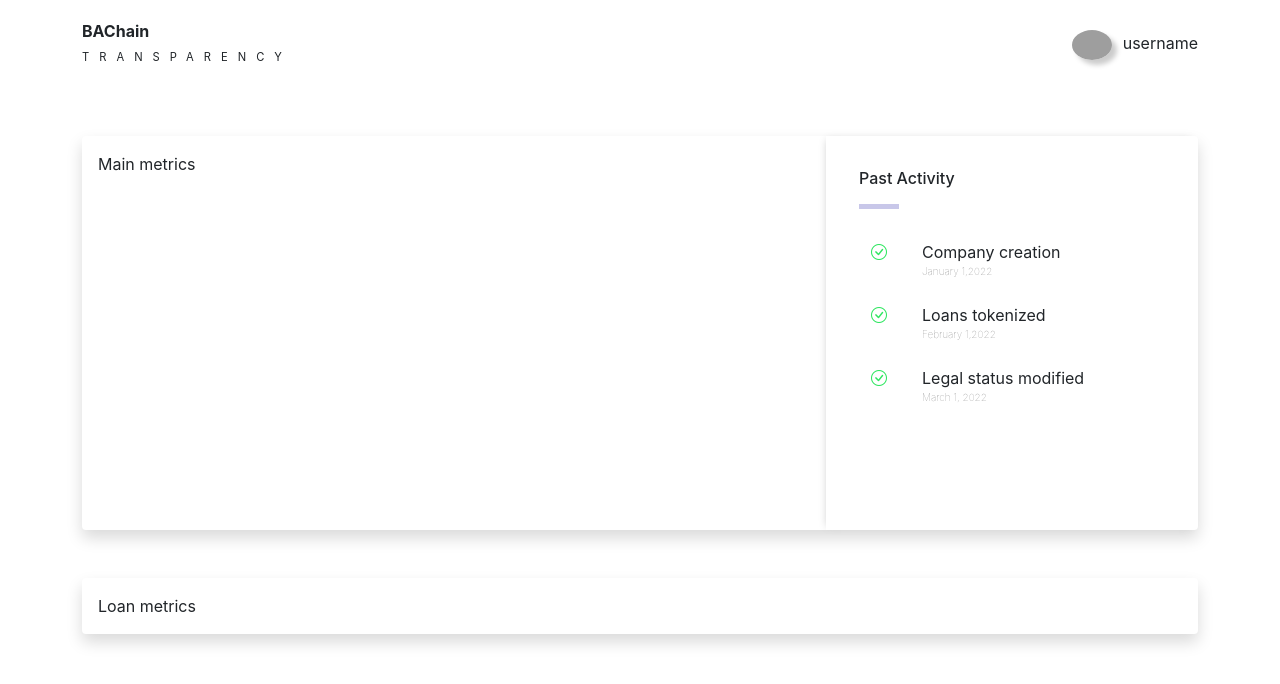
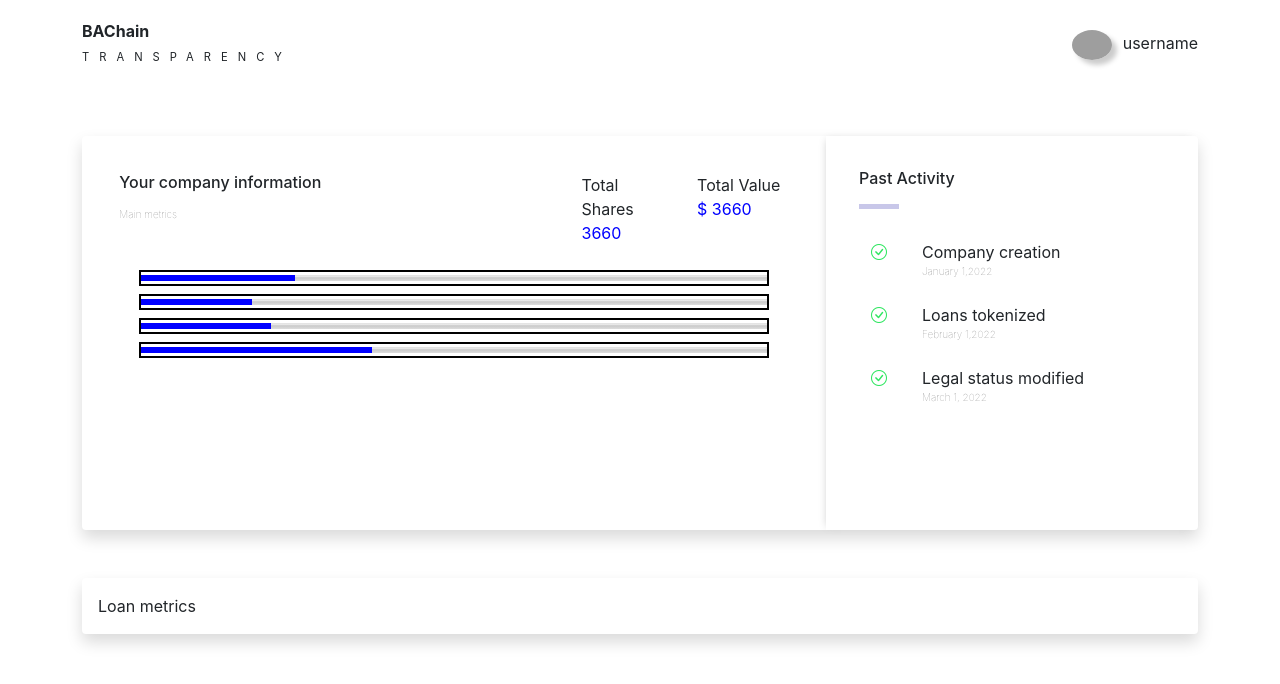
Before and after one commit to Ashwin-Dev-P/bachain-task, a React (Create React App) app: page / in a window 1280 px wide. Shown: the top 684 px of the page. Built offline with nearby package versions, Linux system fonts and the light colour scheme; grey boxes are pictures that could not be loaded.

Commit message:
bar graph using meters

```diff
--- a/src/App.css
+++ b/src/App.css
@@ -52,6 +52,12 @@
   color: gray;
 }
 
+.sub-text{
+  font-size: 10px;
+  font-weight: lighter;
+  color: gray;
+}
+
 .check-btn{
   color: #30e661;
 
@@ -60,7 +66,20 @@
 .activity-divs{
   margin: 8% 0% 8% 0%;
 }
+.meter{
+  width: 100%;
+  color: #2826ab;
+  border: 2px solid black;
 
+}
+
+meter::-webkit-meter-optimum-value {
+  background: blue
+}
+
+#main-metrics-div{
+  padding: 3%;
+}
 
 
 #my-title{
@@ -87,3 +106,7 @@
 #past-activity-div{
   padding: 5%;
 }
+
+#graph1{
+  padding: 3%;
+}
--- /dev/null
+++ b/src/components/Loading.js
@@ -0,0 +1,13 @@
+import React, { Component } from 'react'
+
+export default class Loading extends Component {
+    render() {
+        return (
+            <div className='text-center'>
+                <div className="spinner-border" role="status">
+
+                </div>
+            </div >
+        )
+    }
+}
--- a/src/components/MainMetrics.js
+++ b/src/components/MainMetrics.js
@@ -1,10 +1,121 @@
 import React, { Component } from 'react'
+import Loading from './Loading'
 
 export default class MainMetrics extends Component {
+
+    constructor(props) {
+        super(props)
+        this.state = {
+            loading: true,
+        }
+    }
+
+    componentDidMount() {
+        const mock_json = [
+            {
+                "name": "Shareholder A",
+                "value": 900,
+            },
+            {
+                "name": "Shareholder B",
+                "value": 650,
+            },
+            {
+                "name": "Shareholder C",
+                "value": 760,
+            },
+            {
+                "name": "Shareholder D",
+                "value": 1350,
+            },
+        ]
+
+
+        const data = mock_json;
+        var total_value = 0;
+        for (var i = 0; i < data.length; i++) {
+            total_value = total_value + data[i].value;
+        }
+
+
+        var final_data = []
+        for (var i = 0; i < data.length; i++) {
+            var percent = (data[i].value * 100) / total_value;
+
+            var processed_data = {
+                "name": data[i].name,
+                "value": data[i].value,
+                "percent": Number(percent),
+            }
+            final_data.push(processed_data)
+
+        }
+
+
+        this.setState({
+            loading: false,
+            total_value: total_value,
+            data: final_data,
+        })
+    }
+
+
     render() {
+        console.log(this.state.data)
         return (
-            <div>
-                Main metrics
+            <div id='main-metrics-div'>
+                <div className='row'>
+                    <div className='col-xs-12 col-md-8'>
+                        <h3 className='sub-heading'>Your company information</h3>
+                        <span className='sub-text'>Main metrics</span>
+                    </div>
+                    <div className='col-xs-12 col-md-4'>
+                        <div className='row'>
+                            <div className='col-xs-12 col-md-6'>
+
+                                <div>
+                                    Total Shares
+                                </div>
+                                <div>
+                                    {this.state.loading === true ? <Loading /> : <span style={{ color: "blue" }}>{this.state.total_value}</span>}
+                                </div>
+                            </div>
+                            <div className='col-xs-12 col-md-6'>
+                                <div>
+                                    Total Value
+                                </div>
+                                <div>
+                                    {this.state.loading === true ? <Loading /> : <span style={{ color: "blue" }}>$ {this.state.total_value}</span>}
+                                </div>
+
+                            </div>
+                        </div>
+
+                    </div>
+                </div>
+
+
+
+                <div className='row' id='graph1'>
+                    {this.state.loading === true ? <Loading /> :
+
+                        <>
+                            {this.state.data.map((datum) =>
+                            (
+                                <div key={datum.name}>
+
+                                    <meter className='meter' value={datum.percent} max="100"></meter>
+                                </div>
+                            )
+                            )}
+                        </>
+
+                    }
+
+
+                </div>
+
+
             </div>
         )
     }
```
